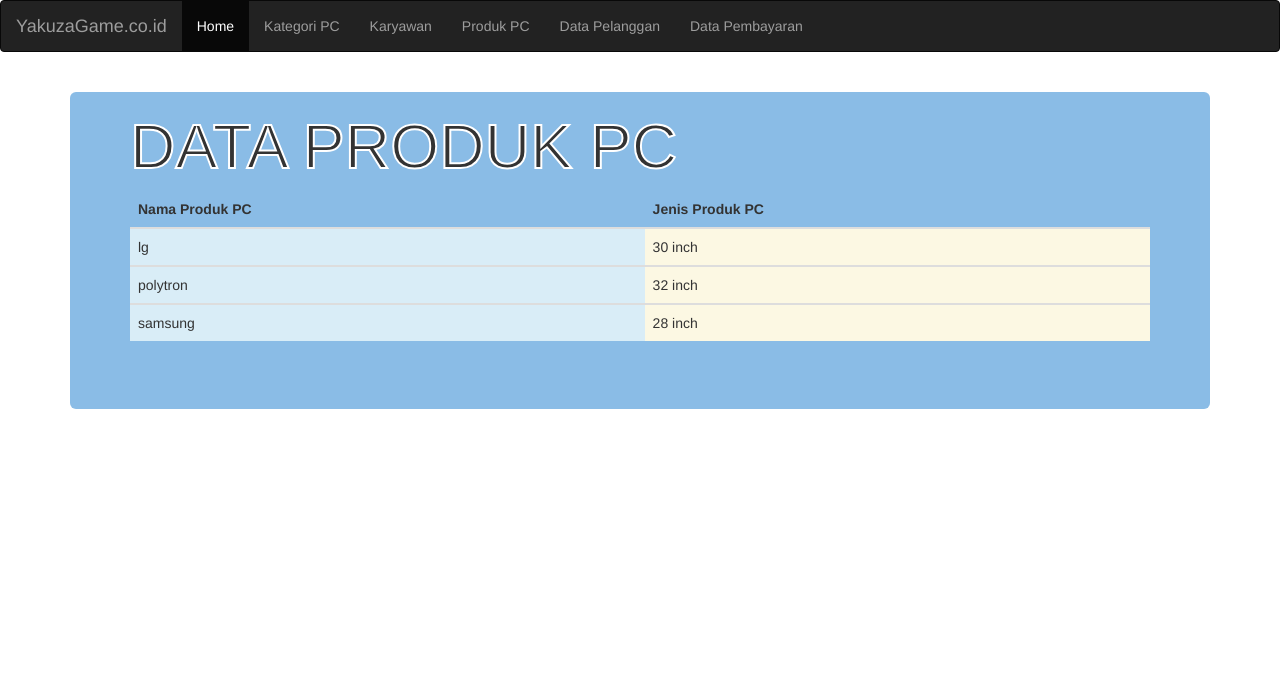
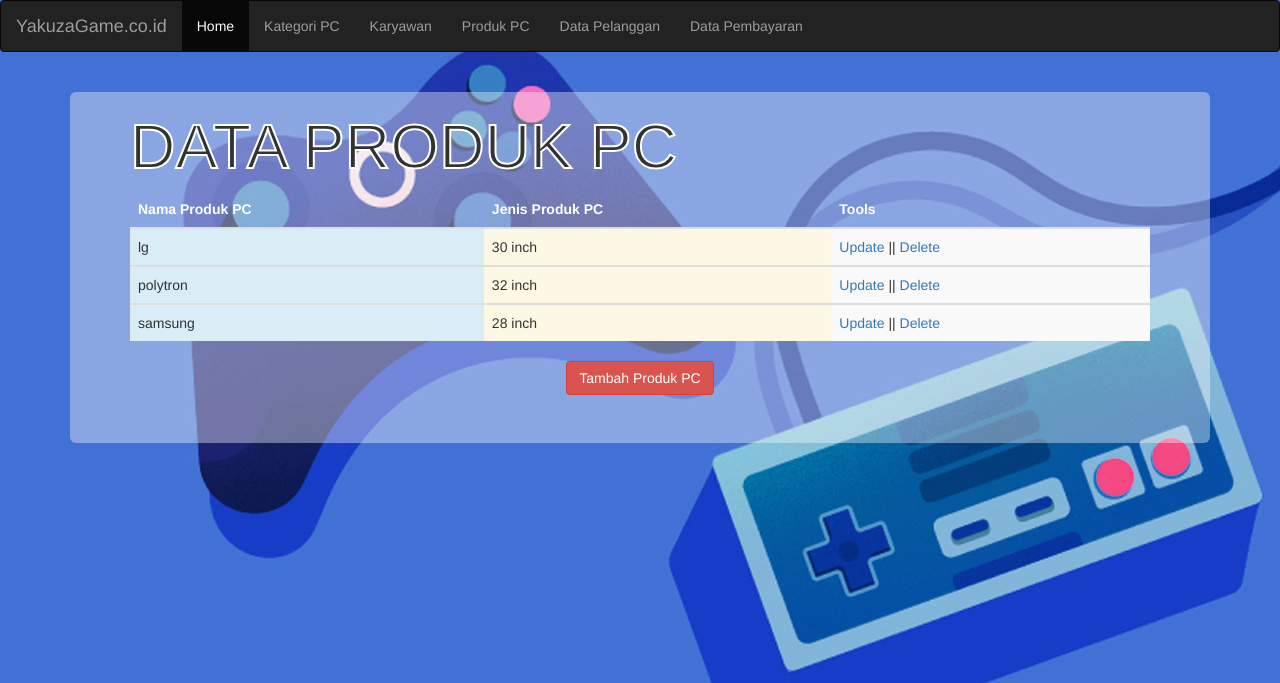
Before and after one commit to gilangramadn/PRPL-A-1700018042-GilangAsisRamadan, a PHP site: page /produkpc.php in a window 1280 px wide. Shown: the top 683 px of the page. Run offline with PHP 8.4, Linux system fonts and the light colour scheme; data comes from the database, SQL or seed files in the repository; some libraries are stand-ins or nearby versions.

Commit message:
Update produkpc.php

```diff
--- a/produkpc.php
+++ b/produkpc.php
@@ -6,6 +6,7 @@
   <meta charset="utf-8">
   <meta name="viewport" content="width=device-width, initial-scale=1">
     <link rel="stylesheet" href="bootstrap.min.css">
+    <link rel="stylesheet" type="text/css" href="style.css">
   <script src="jquery.min.js"></script>
   <script src="bootstrap.min.js"></script>
 
@@ -32,8 +33,46 @@
 </div>
 <body>
 <div class="container">
-	<div class="jumbotron" style="margin: 0px;background: #8abce6;padding-top: 0px;">
+	<div class="jumbotron" style="margin: 0px;background-color: rgba(245, 245, 245, 0.4);padding-top: 0px;">
   <hr style="border: 0px solid #fff">
+  <?php
+		if(isset($_GET['pesan'])){
+			$pesan = $_GET['pesan'];
+    if($pesan == 'berhasil'){
+    	?>
+    	<div class="alert alert-success" role="alert">
+		  <b>Data Berhasil di Masukkan</b>
+		</div><?php
+		    }
+		    else if($pesan == 'update'){
+		    	?>
+		    	<div class="alert alert-success" role="alert">
+		  <b>Data Berhasil di Update</b>
+		</div>
+		    	<?php
+		    }
+		    else if($pesan == 'hapus'){
+		    	?>
+		    	<div class="alert alert-danger" role="alert">
+		  <b>Data Berhasil di hapus</b>
+		</div>
+		    	<?php
+		    }else if($pesan == 'gagal'){
+		    	?>
+		    	<div class="alert alert-danger" role="alert">
+		  <b>Produk sedang digunakan, tidak bisa mengubah nama</b>
+		</div>
+		    	<?php
+		    }else if($pesan == 'gagalhapus'){
+		    	?>
+		    	<div class="alert alert-danger" role="alert">
+		  <b>Produk sedang digunakan, tidak bisa dihapus</b>
+		</div>
+		    	<?php
+		    }
+
+		}
+		    ?>
   <h1 style="font-family: fantasy;
     text-transform: uppercase;
     -webkit-text-stroke: 2px #ffffff;">Data Produk PC</h1>
@@ -45,10 +84,9 @@
 		<center>
 	<table id="mytable" class="table table-bordred table-striped">
 		 <thead>
-			<th >Nama Produk PC</th>
-			<th >Jenis Produk PC</th>
-
-				<!--		<th >Tools</th>-->
+			<th style="color: white;">Nama Produk PC</th>
+			<th style="color: white;">Jenis Produk PC</th>
+			<th style="color: white;">Tools</th>
 			</tr>
 
 		</thead>
@@ -62,18 +100,10 @@
 		<tr >
 			<td class="info"><?php echo $row['nama_produk'];?></td><!--namaatribut-->
 			<td class="warning"><?php echo $row['jenis_produk'];?></td>
-			<!--
-			<a href="update.php?id=<?php echo $row['nama_produk']; ?>" >Update</a>
-
-			<a><a href="delete.php?id=<?php echo $row['nama_produk']; ?> ">Delete</a>
-
-			<a><a href="insert.php?id=<?php echo $row['nama_produk']; ?>">Insert</a>-->
-</a></td>
-
-
-
-
-
+			<td>
+			<a href="updateproduk.php?id=<?php echo $row['nama_produk']; ?>" >Update</a> ||
+			<a href="deleteproduk.php?id=<?php echo $row['nama_produk']; ?> ">Delete</a>
+			</td>
 		</tr>
 			 </tbody>
 		<?php
@@ -84,6 +114,6 @@
 </div>
 </center>
 	</table>
-
+<center><a href="inputproduk.php"><button class="btn btn-danger">Tambah Produk PC</button></a></center>
 </body>
 </html>
```
